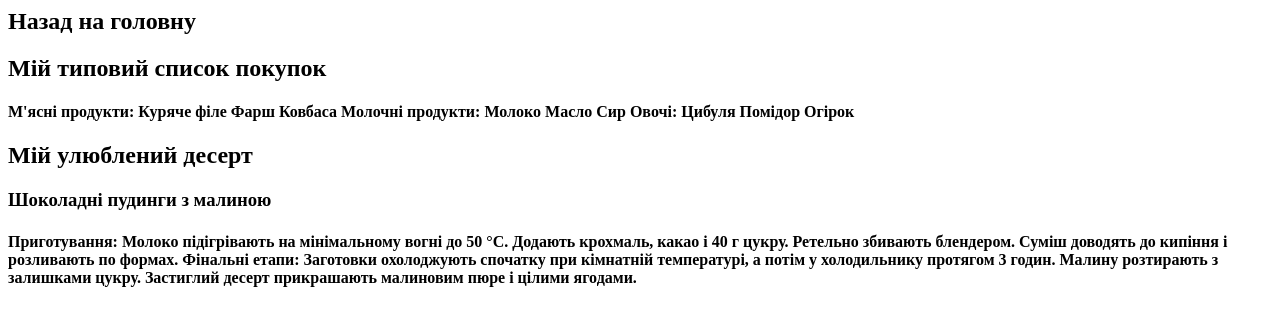
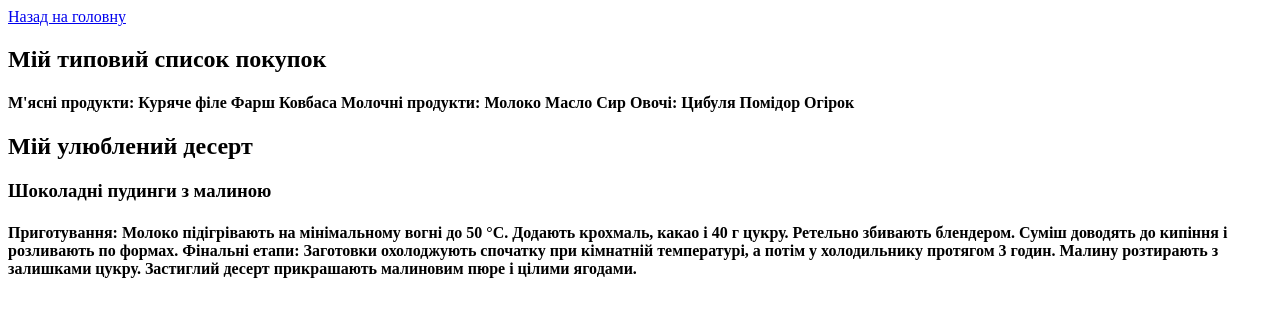
Before and after one commit to tw1sttyy/misha.github.io, a plain HTML site: page novadays.html in a window 1280 px wide. Drawn offline with Linux system fonts and the light colour scheme.

Commit message:
Update novadays.html

```diff
--- a/novadays.html
+++ b/novadays.html
@@ -8,9 +8,7 @@
 
  <body>
 
-  <h2>
-   Назад на головну
-  </h2>
+  <a href="index.html">Назад на головну</a>
 
   <h2>
    Мій типовий список покупок
```
